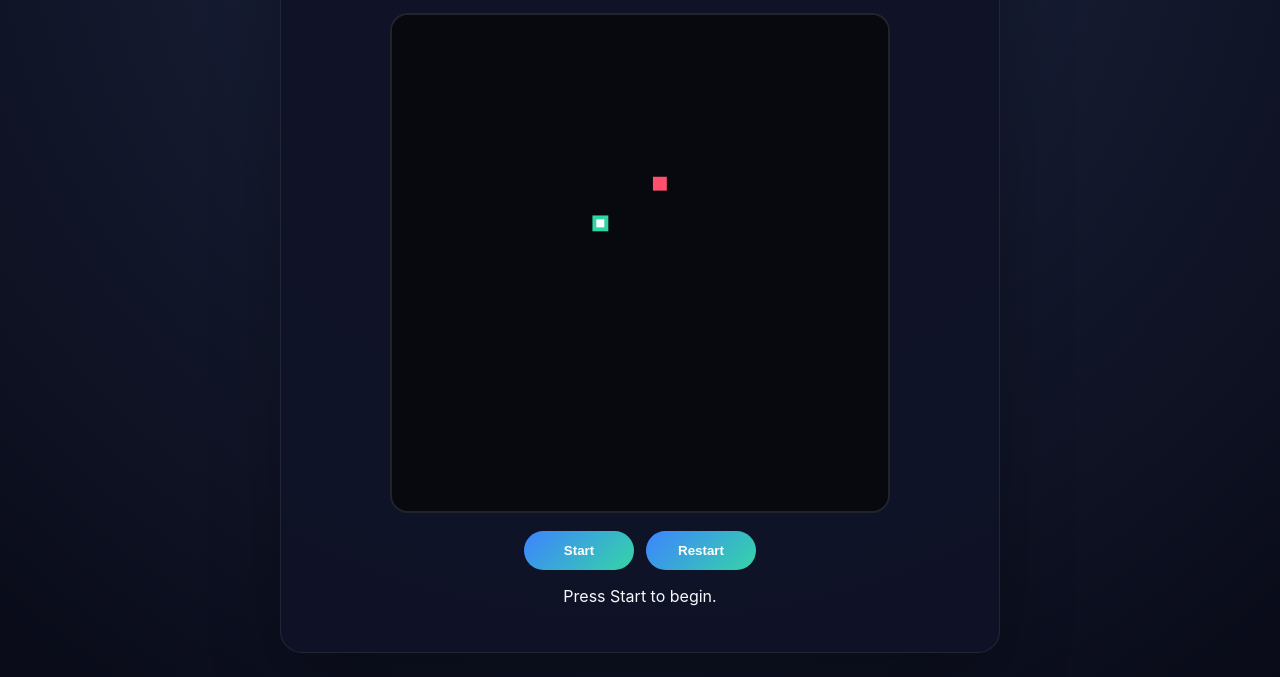
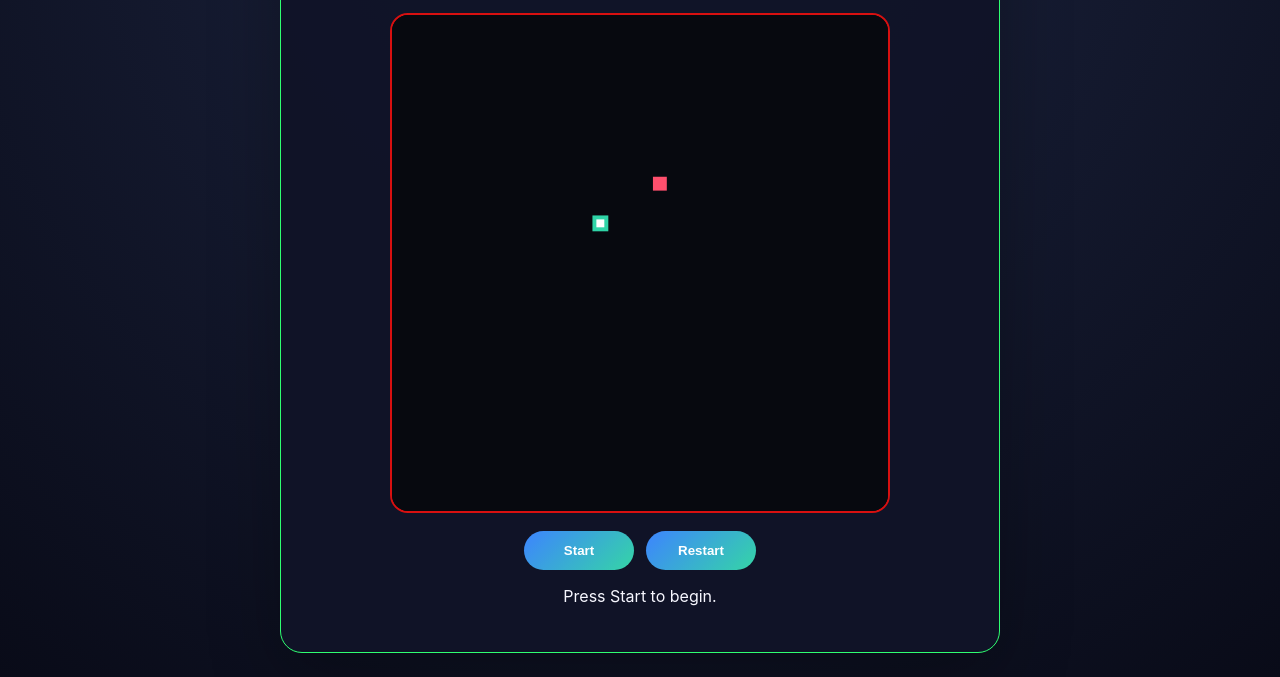
Before and after one commit to cvardhan501/snake-game, a plain HTML site: page index.html in a window 1280 px wide. Shown: the part 131-808 px from the top of the page. Drawn offline with Linux system fonts and the light colour scheme.

Commit message:
Modify border colors and enhance button styles
Updated border colors for various elements and added background transition effect for buttons.

```diff
--- a/styles.css
+++ b/styles.css
@@ -27,7 +27,7 @@ body {
   border-radius: 22px;
   background: rgba(16, 20, 39, 0.95);
   box-shadow: 0 24px 70px rgba(0, 0, 0, 0.28);
-  border: 1px solid rgba(255, 255, 255, 0.08);
+  border: 1px solid rgb(47, 255, 113);
 }
 h1 {
   margin: 0 0 16px;
@@ -47,7 +47,7 @@ h1 {
   max-width: 500px;
   height: auto;
   border-radius: 18px;
-  border: 2px solid rgba(255, 255, 255, 0.1);
+  border: 2px solid rgb(216, 16, 16);
   background: #090a15;
   position: relative;
   justify-self: center;
@@ -70,7 +70,10 @@ button {
   color: white;
   font-weight: 700;
   cursor: pointer;
-  transition: transform 0.18s ease, filter 0.18s ease;
+  transition: transform 0.18s ease, filter 0.18s ease, background 0.3s;
+}
+button.muted {
+  background: #555;
 }
 button:hover {
   transform: translateY(-1px);
```
